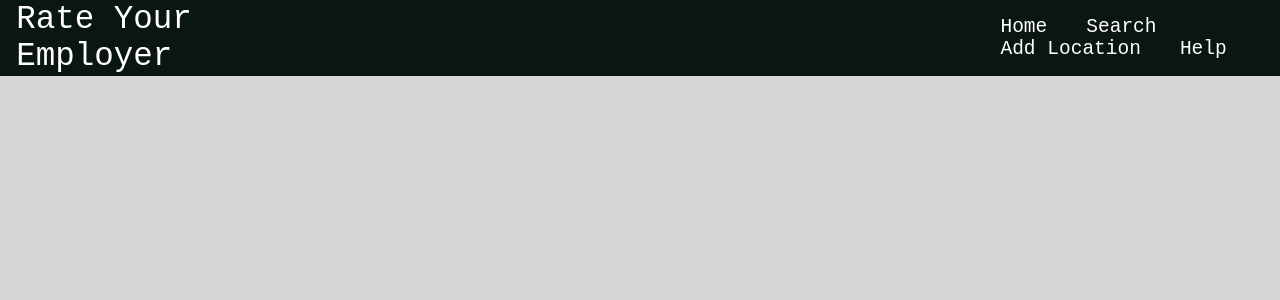
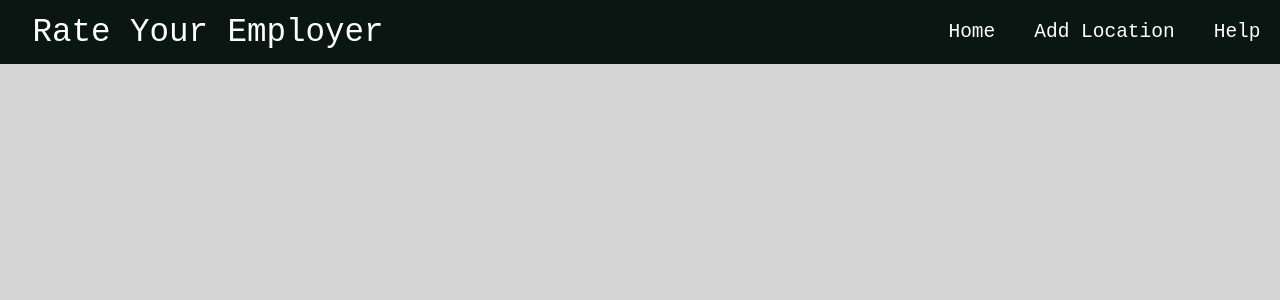
Before and after one commit to LiamGallagher03/RateYourEmployer, a React (Create React App) app in the folder client/: page / in a window 1280 px wide. Shown: the top 300 px of the page. Built offline with nearby package versions, Linux system fonts and the light colour scheme.

Commit message:
Navbar Fixed

```diff
--- a/client/src/App.css
+++ b/client/src/App.css
@@ -14,33 +14,38 @@ header {
   color: #FFFFFF;
   position: sticky;
   top: 0;
+  height: 4em;
 }
 
 .logo {
   font-size: 2.5em;
   font-family: monospace;
-  margin-left: 0.5em;
+  padding: 1em;
+}
+
+.navButtons {
+  position: absolute;
+  right: 0;
+}
+.navButtons ul {
+  list-style-type: none;
+  overflow: hidden;
 }
 
 .navButtons li {
   float: left;
 }
 
-.navButtons ul {
-  list-style-type: none;
-  overflow: hidden;
-  margin-left: 39em;
-}
-
 .navButtons a {
   text-align: center;
   display: block;
   text-decoration: none;
-  padding-left: 1em;
-  padding-right: 1em;
+  padding: 1em;
   color: #FFFFFF;
   font-family: monospace;
   font-size: 1.5em;
+  float: right;
+
 }
 
 .navButtons a:hover {
--- a/client/src/App.js
+++ b/client/src/App.js
@@ -11,7 +11,6 @@ function App() {
         <div class="navButtons">
           <ul>
             <li><a href="#homePage">Home</a></li>
-            <li><a href="#search">Search</a></li>
             <li><a href="#addLocation">Add Location</a></li>
             <li><a href="#help">Help</a></li>
           </ul>
```
